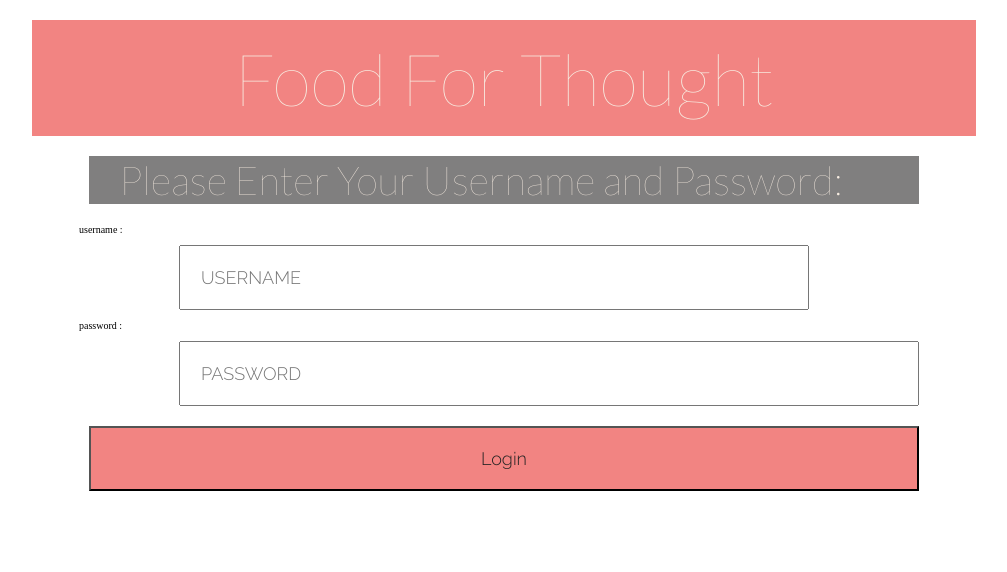
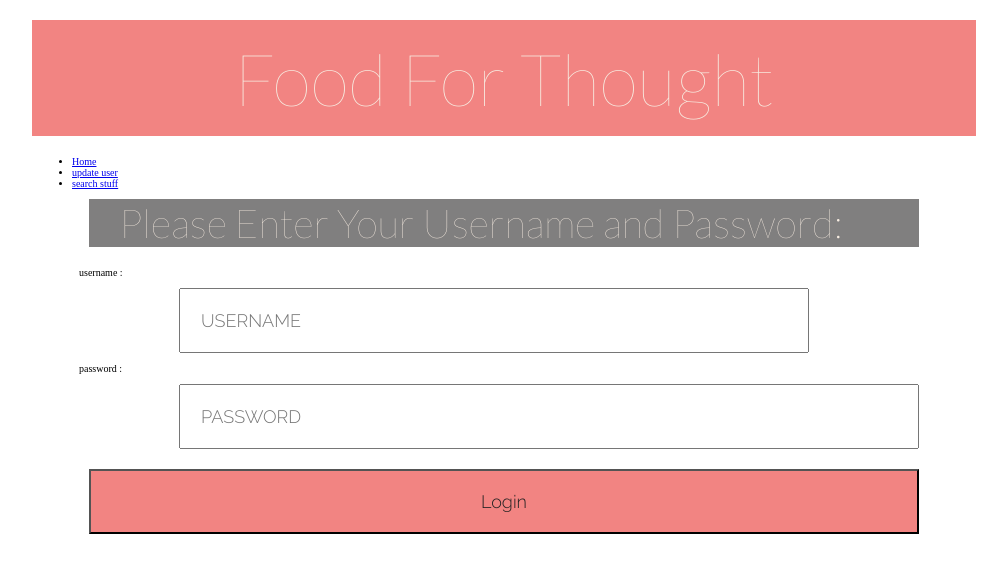
Before and after one commit to lizsites/LookAtFood, an Angular app in the folder food-for-angular/: page /login in a window 1280 px wide. Shown: the top 572 px of the page, without its empty margins (136-1143 px from the left). Built offline with nearby package versions, Linux system fonts and the light colour scheme.

Commit message:
adding searchbar stuff

```diff
--- a/food-for-angular/src/app/app.component.html
+++ b/food-for-angular/src/app/app.component.html
@@ -1,3 +1,2 @@
+<app-navbar></app-navbar>
 <router-outlet></router-outlet>
-<br>
-<app-logout></app-logout>
--- a/food-for-angular/src/app/app.module.ts
+++ b/food-for-angular/src/app/app.module.ts
@@ -11,6 +11,7 @@ import { AddUserComponent } from './components/add-user/add-user.component';
 import { LogoutComponent } from './components/logout/logout.component';
 import { SearchApiComponent } from './components/search-api/search-api.component';
 import { HomeComponent } from './components/home/home.component';
+import { NavbarComponent } from './components/navbar/navbar.component';
 
 
 
@@ -25,7 +26,8 @@ import { HomeComponent } from './components/home/home.component';
     AddUserComponent,
     LogoutComponent,
     SearchApiComponent,
-    HomeComponent
+    HomeComponent,
+    NavbarComponent
   ],
   imports: [
     BrowserModule,
--- a/food-for-angular/src/app/components/login/login.component.html
+++ b/food-for-angular/src/app/components/login/login.component.html
@@ -5,6 +5,21 @@ password : <input type="password" id="password" placeholder="PASSWORD" [(ngModel
 <button id = "loginbtn" (click)="loginFunc()">Login</button>
 </section>
 
+
+    <!-- <app-update-user [username]="username"></app-update-user> -->
+
 <div [hidden] = "visibility">
-    <app-update-user [username]="username"></app-update-user>
+<nav class="navbar navbar-dark bg-dark navbar-expand-sm">
+    <ul class="navbar-nav">
+        <li class="nav-item">
+            <a class="nav-link" routerLinkActive="active" routerLink="home">Home</a>
+        </li>
+        <li class="nav-item">
+            <a class="nav-link" routerLinkActive="active" routerLink="updateInfo">update user</a>
+        </li>
+        <li class="nav-item">
+            <a class="nav-link" routerLinkActive="active" routerLink="search">search stuff</a>
+        </li>
+    </ul>
+</nav>
 </div>
--- /dev/null
+++ b/food-for-angular/src/app/components/navbar/navbar.component.html
@@ -0,0 +1,14 @@
+
+    <nav class="navbar navbar-dark bg-dark navbar-expand-sm">
+        <ul class="navbar-nav">
+            <li class="nav-item">
+                <a class="nav-link" routerLinkActive="active" routerLink="home">Home</a>
+            </li>
+            <li class="nav-item">
+                <a class="nav-link" routerLinkActive="active" routerLink="updateInfo">update user</a>
+            </li>
+            <li class="nav-item">
+                <a class="nav-link" routerLinkActive="active" routerLink="search">search stuff</a>
+            </li>
+        </ul>
+    </nav>
--- /dev/null
+++ b/food-for-angular/src/app/components/navbar/navbar.component.ts
@@ -0,0 +1,15 @@
+import { Component, OnInit } from '@angular/core';
+
+@Component({
+  selector: 'app-navbar',
+  templateUrl: './navbar.component.html',
+  styleUrls: ['./navbar.component.css']
+})
+export class NavbarComponent implements OnInit {
+
+  constructor() { }
+
+  ngOnInit(): void {
+  }
+
+}
```
Also changed, not shown: food-for-angular/src/app/services/login.service.ts (+8 -1 lines), food-for-angular/src/app/components/navbar/navbar.component.css (added), 1 other file (tests, documents, lock files or other folders).
